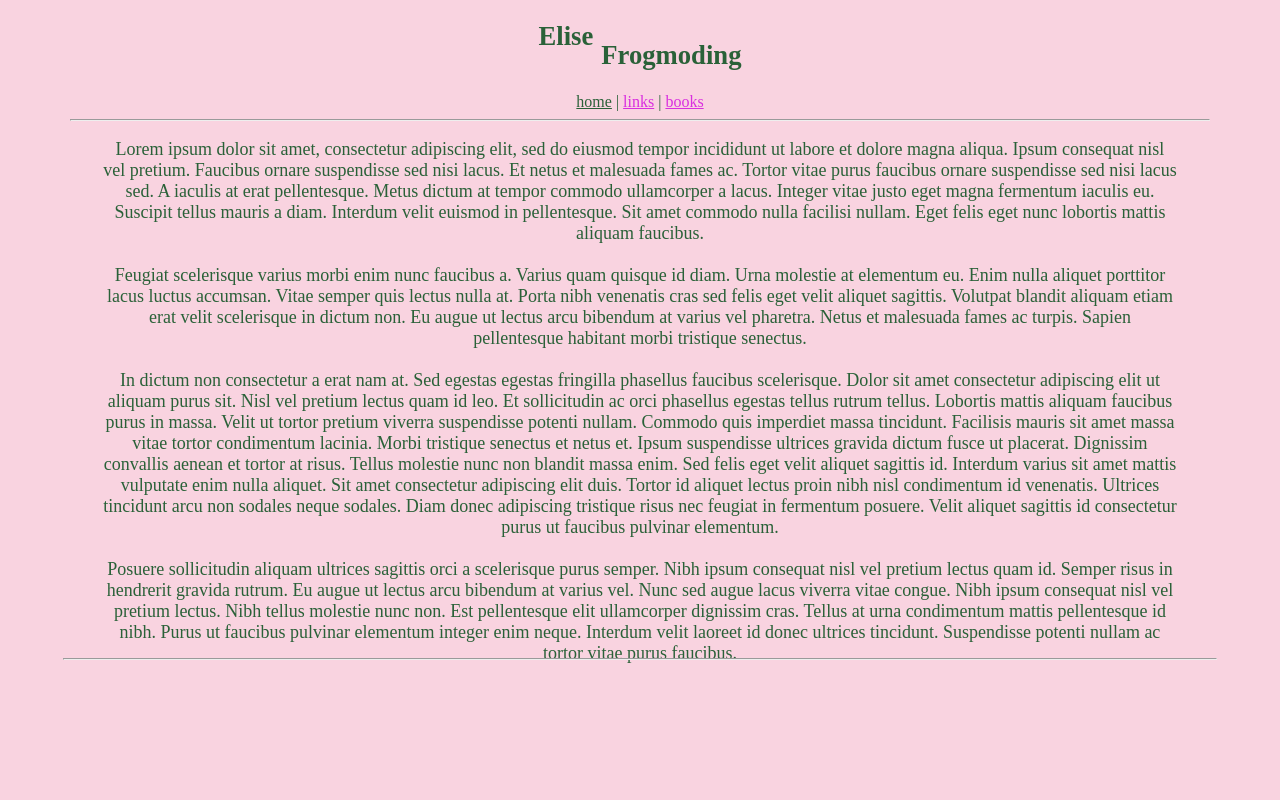
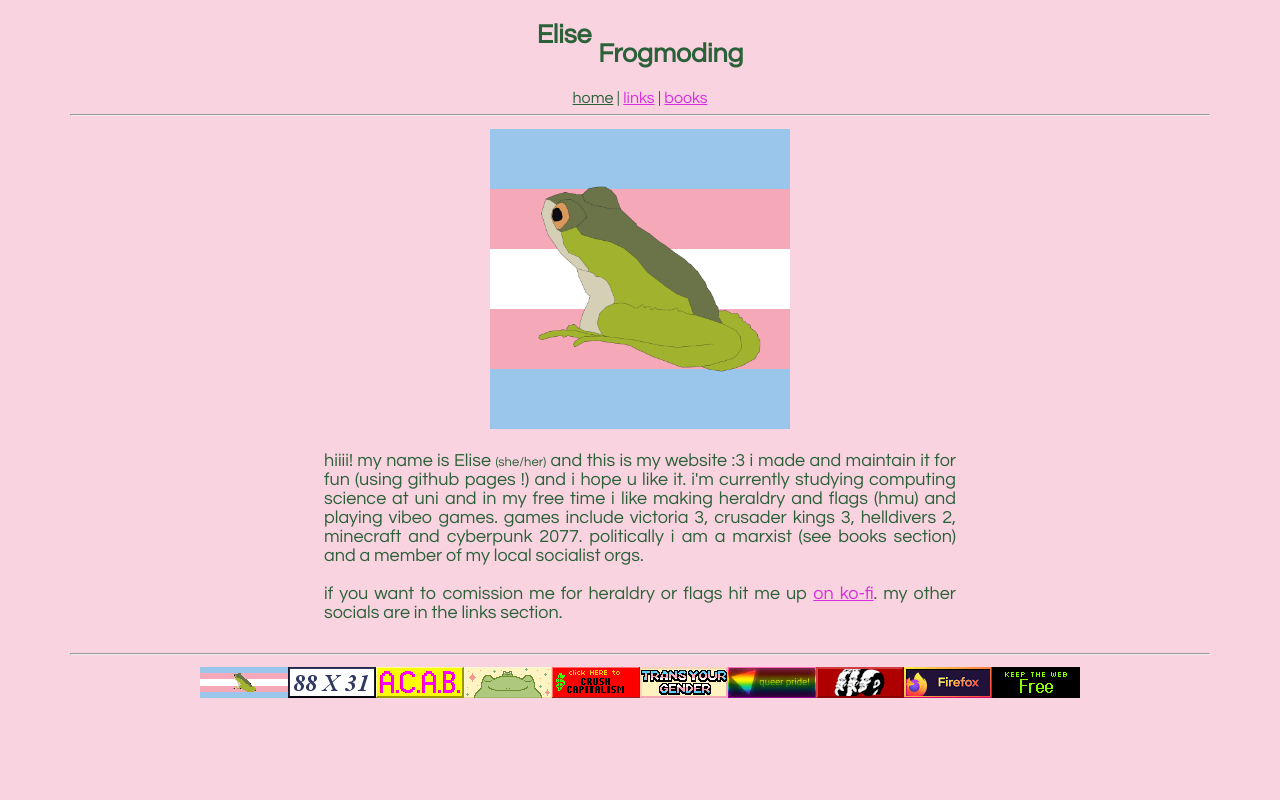
Before and after one commit to RanaFlumine/ranaflumine.github.io, a plain HTML site: page docs/index.html in a window 1280 px wide. Drawn offline with Linux system fonts and the light colour scheme.

Commit message:
v0.1
Added footer badges, home page

```diff
--- /dev/null
+++ b/docs/components/footer.js
@@ -0,0 +1,37 @@
+class Footer extends HTMLElement {
+  constructor() {
+    super();
+  }
+
+  connectedCallback() {
+    this.innerHTML = `
+    <footer>
+        <hr></hr>
+        <div class="badges_container">
+            <a rel="noreferrer" href="https://frogmoding.site" title="ur here" alt="frog on a trans flag" target="_blank">
+                <img src="./badges/trans frog 88x31.gif">
+            </a>
+            <a rel="noreferrer" href="https://cyber.dabamos.de/88x31/" title="88x31 badges" alt="88 by 31" target="_blank">
+                <img src="./badges/88x31.gif">
+            </a>
+            <img src="./badges/acab.gif" title="all cops are bastards (especially that family member of yours)" alt="ACAB">
+            <img src="./badges/froag.gif" title="froag" alt="drawing of a frog">
+            <a rel="noreferrer" href="https://www.marxists.org/archive/marx/works/1848/communist-manifesto/" title="communism will win" alt="click here to crush capitalism" target="_blank">
+                <img src="./badges/cc-button.png">
+            </a>
+            <img src="./badges/tyg.gif" title="diy hrt is cool and good" alt="trans your gender">
+            <img src="./badges/queerpride.gif" title="i love queer ppl" alt="queer pride!">
+            <a ref="noreferrer" href="https://www.marxists.org" title="i love the democratic republic" alt="the heads of marx, engels and lenin" target="_blank">
+              <img src="./badges/M E L heads.png">
+            </a>
+            <a ref="noreferrer" href="https://www.mozilla.org/en-US/firefox/new/" title="firefox good" alt="tested on firefox" target="_blank">
+              <img src="./badges/firefox4.gif">
+            </a>
+            <img src="./badges/web3.gif">
+        </div>
+    </footer>
+    `;
+  }
+}
+
+customElements.define('footer-component', Footer);
--- a/docs/css/colours.css
+++ b/docs/css/colours.css
@@ -1,3 +1,4 @@
 :root {
     --text_colour:#2a6138;
+    --bg_colour: #f9d3e0;
 }
--- a/docs/css/mystyle.css
+++ b/docs/css/mystyle.css
@@ -1,8 +1,16 @@
 @import url(colours.css);
+@import url('https://fonts.googleapis.com/css2?family=Questrial&display=swap');
+
+.questrial-regular {
+    font-family: "Questrial", sans-serif;
+    font-weight: 400;
+    font-style: normal;
+  }
+
 
 body {
-    background-color: #F9D3E0;
-    font-family: 'Questrial';
+    background-color: var(--bg_colour);
+    font-family: "Questrial", sans-serif;
     color: var(--text_colour);
 }
 
@@ -19,22 +27,38 @@ hr {
     color: var(--text_colour);
 }
 
-.site_header {
+header {
     margin: auto;
     text-align: center;
+    padding-bottom: 5px;
 }
 
 .content {
-    width: 85%;
+    width: 50%;
     text-align: center;
     margin: auto;
     font-size:18px;
 }
 
-.site_footer {
-    position: absolute;
-    bottom: 0;
-    left: 0;
-    height: 150px;
-    width: 100%;
+.content > p {
+    text-align: justify;
 }
+
+footer {
+    padding-top: 5px;
+    justify-content: center;
+}
+
+.badges_container {
+    margin-top: 12px;
+    display: flex;
+    row-gap: 4px;
+    flex-direction: row;
+    justify-content: center;
+    flex-wrap: wrap;
+}
+
+.badges_container * {
+    height: 31px;
+    width: 88px;
+}
--- a/docs/index.html
+++ b/docs/index.html
@@ -6,9 +6,11 @@
     <meta name="viewport" content="width=device-width, initial-scale=1">
     <title>Elise Frogmoding</title>
     <link rel="stylesheet" href="./css/mystyle.css">
+    <link rel="icon" type="image/png" sizes="32x32" href="./img/trans frog 32x32.png">
+    <script src="components/footer.js" type="text/javascript" defer></script>
 </head>
 <body>
-    <header class="site_header">
+    <header>
         <h1><sup>Elise</sup> <sub>Frogmoding</sub></h1>
         <nav>
             <span><a class="link_active" href="/">home</a></span>
@@ -23,20 +25,16 @@
 
 
     <div class="content">
+        <img src="img/trans frog.png" alt="image of a frog on a trans flag" style="width: 300px; max-width: 80%; aspect-ratio: 1/1;">
         <p>
-            Lorem ipsum dolor sit amet, consectetur adipiscing elit, sed do eiusmod tempor incididunt ut labore et dolore magna aliqua. Ipsum consequat nisl vel pretium. Faucibus ornare suspendisse sed nisi lacus. Et netus et malesuada fames ac. Tortor vitae purus faucibus ornare suspendisse sed nisi lacus sed. A iaculis at erat pellentesque. Metus dictum at tempor commodo ullamcorper a lacus. Integer vitae justo eget magna fermentum iaculis eu. Suscipit tellus mauris a diam. Interdum velit euismod in pellentesque. Sit amet commodo nulla facilisi nullam. Eget felis eget nunc lobortis mattis aliquam faucibus.
+            hiiii! my name is Elise <span style="font-size: 13px;">(she/her)</span> and this is my website :3 i made and maintain it for fun (using github pages !) and i hope u like it.
+            i'm currently studying computing science at uni and in my free time i like making heraldry and flags (hmu) and playing vibeo games. games include
+            victoria 3, crusader kings 3, helldivers 2, minecraft and cyberpunk 2077. politically i am a marxist (see books section) and a member of my local socialist orgs.
             <br><br>
-            Feugiat scelerisque varius morbi enim nunc faucibus a. Varius quam quisque id diam. Urna molestie at elementum eu. Enim nulla aliquet porttitor lacus luctus accumsan. Vitae semper quis lectus nulla at. Porta nibh venenatis cras sed felis eget velit aliquet sagittis. Volutpat blandit aliquam etiam erat velit scelerisque in dictum non. Eu augue ut lectus arcu bibendum at varius vel pharetra. Netus et malesuada fames ac turpis. Sapien pellentesque habitant morbi tristique senectus.
-            <br><br>
-            In dictum non consectetur a erat nam at. Sed egestas egestas fringilla phasellus faucibus scelerisque. Dolor sit amet consectetur adipiscing elit ut aliquam purus sit. Nisl vel pretium lectus quam id leo. Et sollicitudin ac orci phasellus egestas tellus rutrum tellus. Lobortis mattis aliquam faucibus purus in massa. Velit ut tortor pretium viverra suspendisse potenti nullam. Commodo quis imperdiet massa tincidunt. Facilisis mauris sit amet massa vitae tortor condimentum lacinia. Morbi tristique senectus et netus et. Ipsum suspendisse ultrices gravida dictum fusce ut placerat. Dignissim convallis aenean et tortor at risus. Tellus molestie nunc non blandit massa enim. Sed felis eget velit aliquet sagittis id. Interdum varius sit amet mattis vulputate enim nulla aliquet. Sit amet consectetur adipiscing elit duis. Tortor id aliquet lectus proin nibh nisl condimentum id venenatis. Ultrices tincidunt arcu non sodales neque sodales. Diam donec adipiscing tristique risus nec feugiat in fermentum posuere. Velit aliquet sagittis id consectetur purus ut faucibus pulvinar elementum.
-            <br><br>
-            Posuere sollicitudin aliquam ultrices sagittis orci a scelerisque purus semper. Nibh ipsum consequat nisl vel pretium lectus quam id. Semper risus in hendrerit gravida rutrum. Eu augue ut lectus arcu bibendum at varius vel. Nunc sed augue lacus viverra vitae congue. Nibh ipsum consequat nisl vel pretium lectus. Nibh tellus molestie nunc non. Est pellentesque elit ullamcorper dignissim cras. Tellus at urna condimentum mattis pellentesque id nibh. Purus ut faucibus pulvinar elementum integer enim neque. Interdum velit laoreet id donec ultrices tincidunt. Suspendisse potenti nullam ac tortor vitae purus faucibus.
+            if you want to comission me for heraldry or flags hit me up <a rel="noreferrer" href="https://ko-fi.com/ranaflumine">on ko-fi</a>. my other socials are  in the links section.
         </p>
     </div>
 
-    <footer class="site_footer">
-        <hr></hr>
-
-    </footer>
+    <footer-component></footer-component>
 </body>
 </html>
```
Also changed, not shown: docs/badges/88x31.gif (added), docs/badges/M E L heads.png (added), docs/badges/acab.gif (added), docs/badges/cc-button.png (added), docs/badges/firefox4.gif (added), docs/badges/froag.gif (added), docs/badges/queerpride.gif (added), docs/badges/trans frog 88x31.gif (added), docs/badges/tyg.gif (added), docs/badges/web3.gif (added), docs/img/trans frog 32x32.png (added), docs/img/trans frog.png (added).
